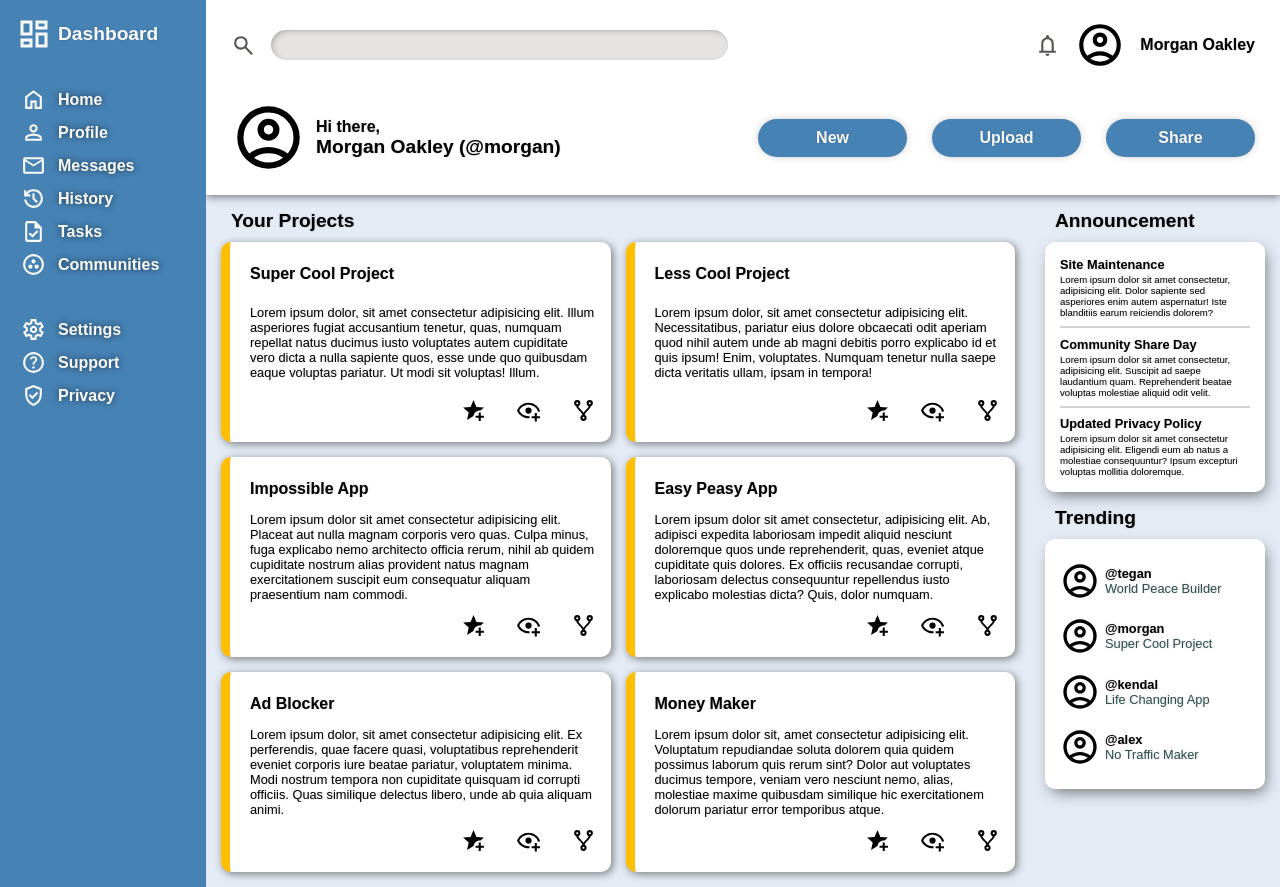
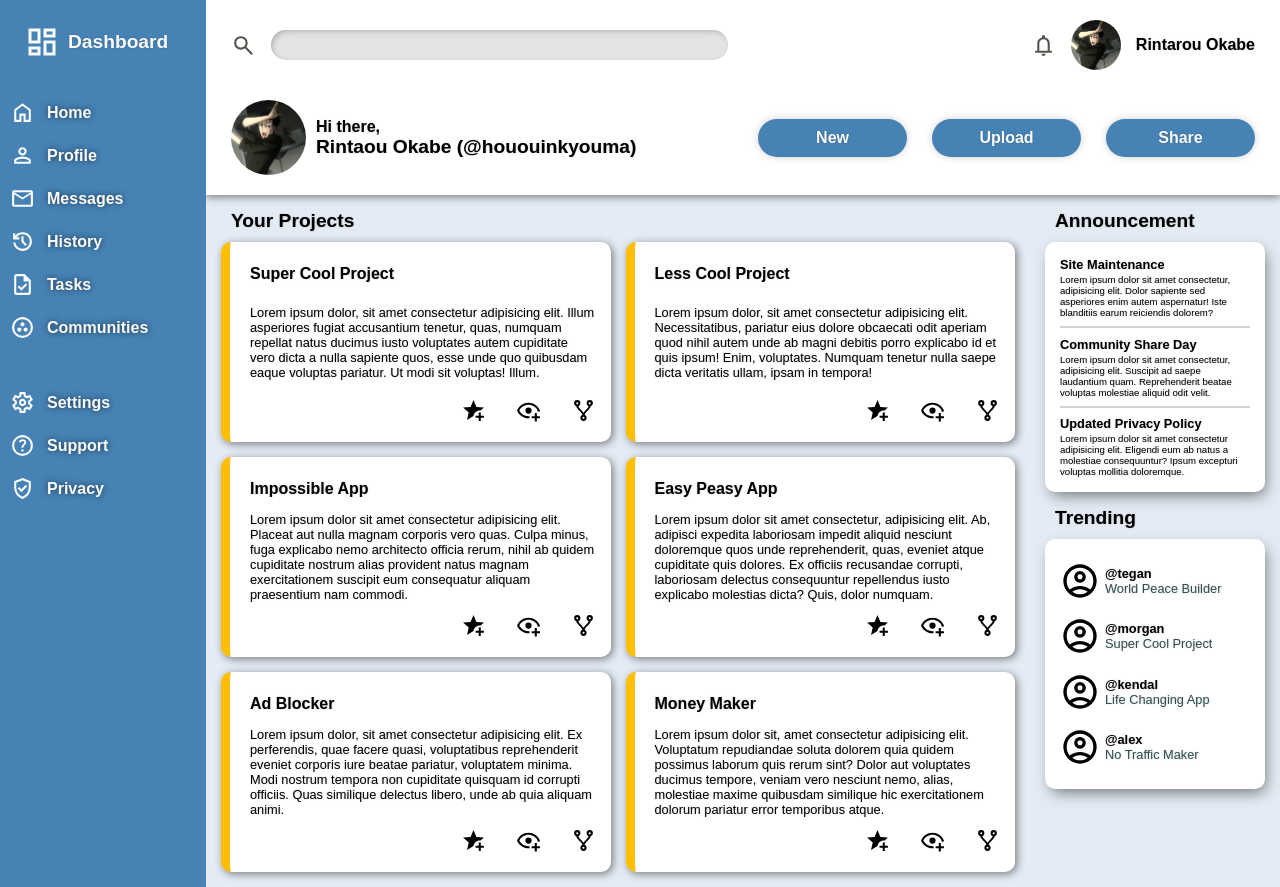
Before and after one commit to jnssvdl/admin-dashboard, a plain HTML site: page index.html in a window 1280 px wide. Drawn offline with Linux system fonts and the light colour scheme; a web font is replaced by a local one.

Commit message:
Added hover effects

```diff
--- a/index.html
+++ b/index.html
@@ -16,14 +16,14 @@
                 </div>
                 <div class="account">
                     <img src="./assets/notifications_FILL0_wght400_GRAD0_opsz24.svg" alt="" class="icon">
-                    <img src="./assets/account_circle_FILL0_wght400_GRAD0_opsz24.svg" alt="" class="profile-icon">
-                    <div>Morgan Oakley</div>
+                    <img src="./assets/profile-icon.jpg" alt="" class="profile-icon">
+                    <div>Rintarou Okabe</div>
                 </div>
                 <div class="username">
-                    <img src="./assets/account_circle_FILL0_wght400_GRAD0_opsz24.svg" alt="" class="profile-icon">
+                    <img src="./assets/profile-icon.jpg" alt="" class="profile-icon">
                     <div class="name">
                         <p>Hi there,</p>
-                        <div>Morgan Oakley (@morgan)</div>
+                        <div>Rintaou Okabe (@hououinkyouma)</div>
                     </div>
                 </div>
                 <div class="button-container">
--- a/style.css
+++ b/style.css
@@ -26,6 +26,10 @@ html, body {
     display: grid;
     grid-template-columns: 1fr 4fr 1fr;
     height: 100%;
+}
+
+img {
+    cursor: pointer;
 }
 
 /* header */
@@ -113,6 +117,11 @@ html, body {
     font-size: 1rem;
     color: var(--white);
     box-shadow: 0px 0px 11px -4px rgba(0,0,0,0.48);
+    transition-duration: 0.4s;
+}
+
+.button:hover {
+    background-color: #6495ED;
 }
 
 .account, .button-container {
@@ -129,10 +138,10 @@ html, body {
     display: flex;
     flex-direction: column;
     gap: 30px;
-    padding: 16px;
     font-size: 1rem;
     font-weight: bold;
     z-index: 2;
+    /* padding: 15px; */
 }
 
 .dashboard {
@@ -140,9 +149,11 @@ html, body {
     align-items: center;
     font-size: 1.2rem;
     font-weight: bolder;
-    gap: 6px;
+    gap: 8px;
     color: var(--white);
     text-shadow: 0px 0px 8px rgba(0,0,0,0.6);
+    padding-top: 24px;
+    padding-left: 24px;
 }
 
 .dashboard .icon {
@@ -160,6 +171,7 @@ html, body {
 .options .icon {
     width: 25px;
     height: 25px;
+    cursor: pointer;
 }
 
 .left-sidebar ul {
@@ -167,6 +179,15 @@ html, body {
     display: flex;
     align-items: center;
     gap: 12px;
+    transition-duration: 0.4s;
+    border-radius: 10px;
+    padding: 5px;
+    cursor: pointer;
+}
+
+.left-sidebar ul:hover {
+    background-color: #6495ED;
+    box-shadow: 0px 0px 11px -4px rgba(0,0,0,0.48);
 }
 
 .left-sidebar a {
@@ -208,6 +229,11 @@ html, body {
     border-radius: 10px;
     border-left: 0.6rem solid var(--yellow);
     box-shadow: 2px 2px 8px 0px rgba(0,0,0,0.48);
+    transition: all .2s ease-in-out;
+}
+
+.card:hover {
+    transform: scale(1.02);
 }
 
 .title {
```
